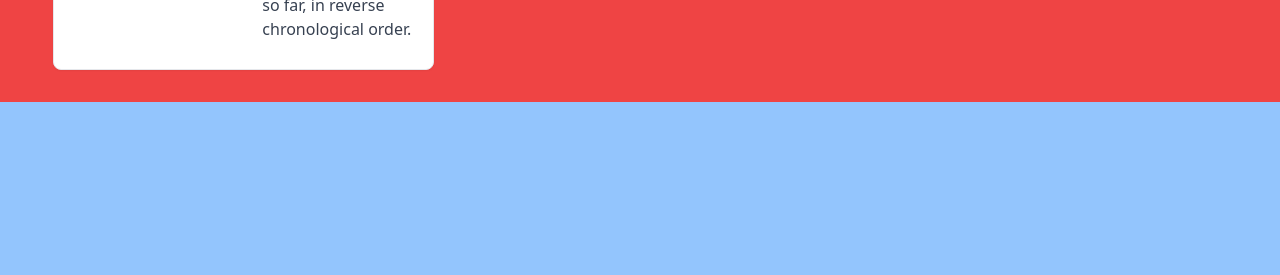
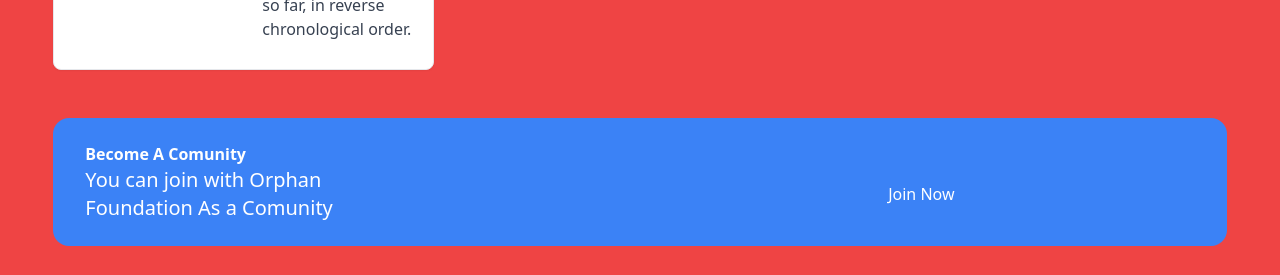
Before and after one commit to ipanakuoffice/nextJS, a Next.js app: page / in a window 1280 px wide. Shown: the part 3465-3740 px from the top of the page. Before the commit the page ends 3567 px from the top, so only its background shows below. Built offline with nearby package versions, Linux system fonts and the light colour scheme.

Commit message:
Fix : untul section 5

```diff
--- a/app/components/sectionFive.js
+++ b/app/components/sectionFive.js
@@ -6,7 +6,7 @@
         <div className='text-5xl pb-10 font-bold'>
             Join With Digivo Comunity
         </div>
-        <div className='grid grid-cols-3 gap-4 w-full'>
+        <div className='grid grid-cols-3 gap-4 w-full mb-12'>
 
         <a
   href="#"
@@ -26,12 +26,17 @@
     </p>
   </div>
 </a>
-
-
-
-        </div>
-        <div>
-
+    </div>
+        <div className='joinWithUs px-8 rounded-2xl bg-blue-500 flex flex-col items-center justify-center h-32'>
+            <p className='font-bold text-left justify-left w-full'> Become A Comunity </p>
+            <div className='grid grid-cols-2 gap-4 w-full '>
+                <div className='w-1/2 flex items-start text-xl '>
+                You can join with Orphan Foundation As a Comunity
+                </div>
+                <button>
+                    Join Now
+                </button>
+            </div>
         </div>
     </div>
   )
```
